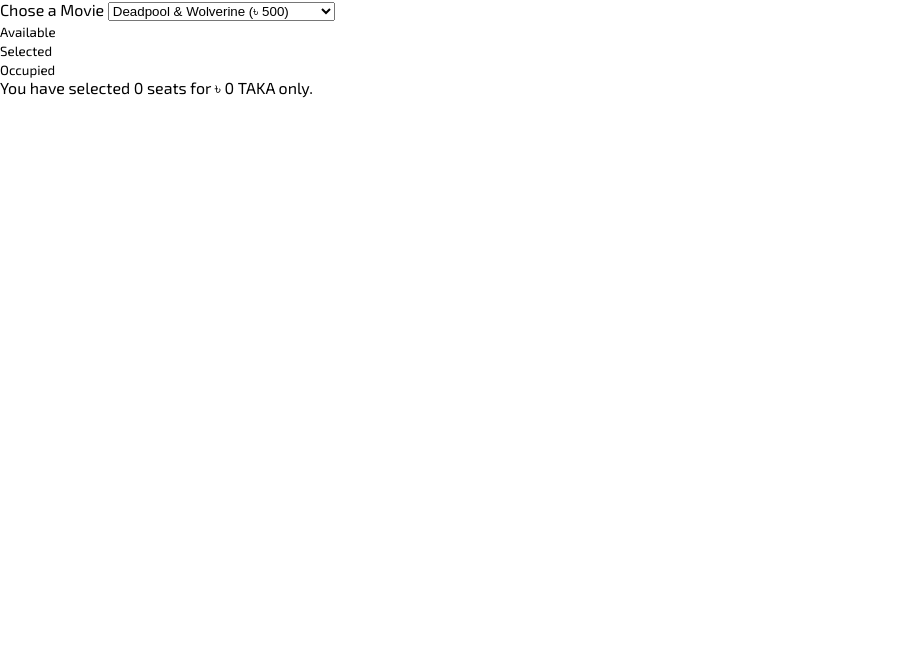
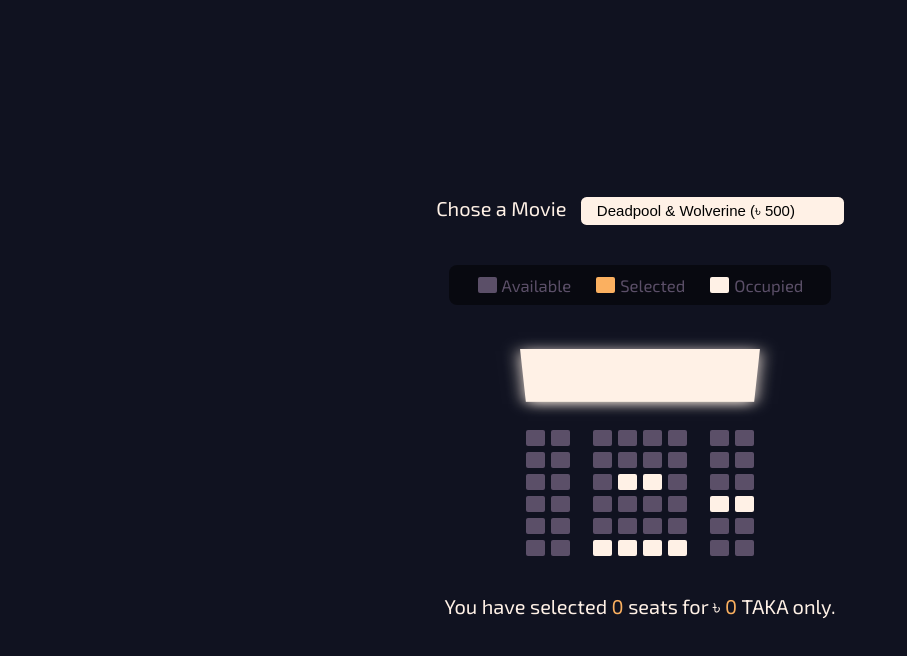
Before and after one commit to sayedcse/SeatBooking, a plain HTML site: page index.html in a window 1280 px wide. Shown: the whole page, without its empty margins (0-907 px from the left). Drawn offline with Linux system fonts and the light colour scheme.

Commit message:
CSS added

```diff
--- a/style.css
+++ b/style.css
@@ -1,12 +1,113 @@
 @import url('https://fonts.googleapis.com/css2?family=Exo+2:ital,wght@0,100..900;1,100..900&display=swap');
 
+/* background-color: #171717; */
+/* background-color: #0b1215; */
+/* background-color: #011222; */
+/* background-color: #0d1717; */
+/* background-color: #020d19; */
+/* color: #fff9e3; */
+/* background-color: #fbf5df; */
+/* background-color: #f0f8ff; */
+/* background-color: #faf9f6; */
+/* background-color: #fbfcf8; */
 * {
-    margin: 0;
-    padding: 0;
+    /* margin: 0;
+    padding: 0; */
     box-sizing: border-box;
 }
 
 body {
+    margin: 0;
     font-family: 'Exo 2', 'sans-serif';
-    /* font-size: 1.25rem; */
+    font-size: 1.25rem;
+    color: #fff1e6;
+    background-color: #101220;
+    display: flex;
+    justify-content: center;
+    align-items: center;
+    flex-direction: column;
+    height: 100vh;
 }
+
+.movie-container {
+    margin: 1.25rem 0;
+}
+
+.movie-container select {
+    background-color: #fff1e6;
+    border: 0;
+    border-radius: 0.35rem;
+    font-size: 0.938rem;
+    margin-left: 0.625rem;
+    padding: 0.35rem 1rem 0.35rem 1rem;
+    appearance: none;
+}
+.container {
+    perspective: 62.5rem;
+    margin-bottom: 1.875rem;
+}
+.seat {
+    background-color: #5b4f68;
+    height: 1rem;
+    width: 1.188rem;
+    margin: 0.188rem;
+    /* border-top-left-radius: 625rem;
+    border-top-right-radius: 625rem; */
+    border-radius: 0.125rem;
+}
+.seat.selected {
+    background-color: #fbb060;
+}
+.seat.occupied {
+    background-color: #fff1e6;
+}
+.seat:nth-of-type(2) {
+    margin-right: 1.25rem;
+}
+.seat:nth-last-of-type(2) {
+    margin-left: 1.25rem;
+}
+.seat:not(.seat.occupied):hover {
+    cursor: pointer;
+    transform: scale(1.2);
+}
+.showcase .seat:not(.seat.occupied):hover {
+    cursor: default;
+    transform: scale(1);
+}
+.showcase {
+    background: rgba(0, 0, 0, 0.5);
+    padding: 0.5rem 1rem;
+    border-radius: 0.5rem;
+    color: #5b4f68;
+    list-style-type: none;
+    display: flex;
+    justify-content: space-between;
+}
+.showcase li {
+    display: flex;
+    align-items: center;
+    justify-content: center;
+    margin: 0 0.625rem;
+}
+.showcase li small {
+    margin: 0.125rem;
+}
+.row {
+    display: flex;
+}
+.screen {
+    background-color: #fff1e6;
+    height: 70px;
+    width: 100%;
+    margin: 1rem 0;
+    transform: rotateX(-45deg);
+    box-shadow: 0 0.188rem 1rem rgba(255, 241, 230, 1);
+}
+
+p.text {
+    margin: 5px 0;
+}
+p.text span {
+    color: #fbb060;
+}
```
